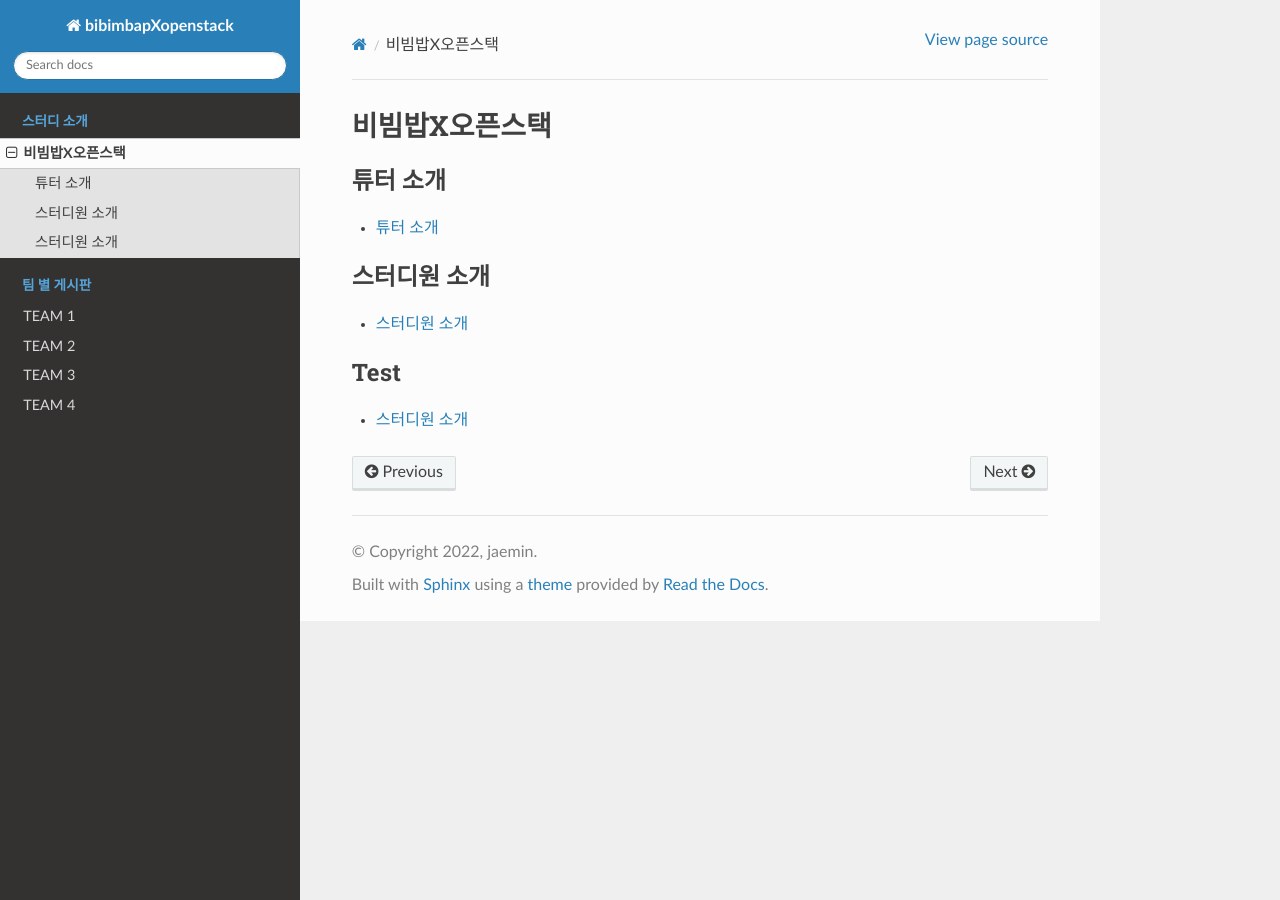
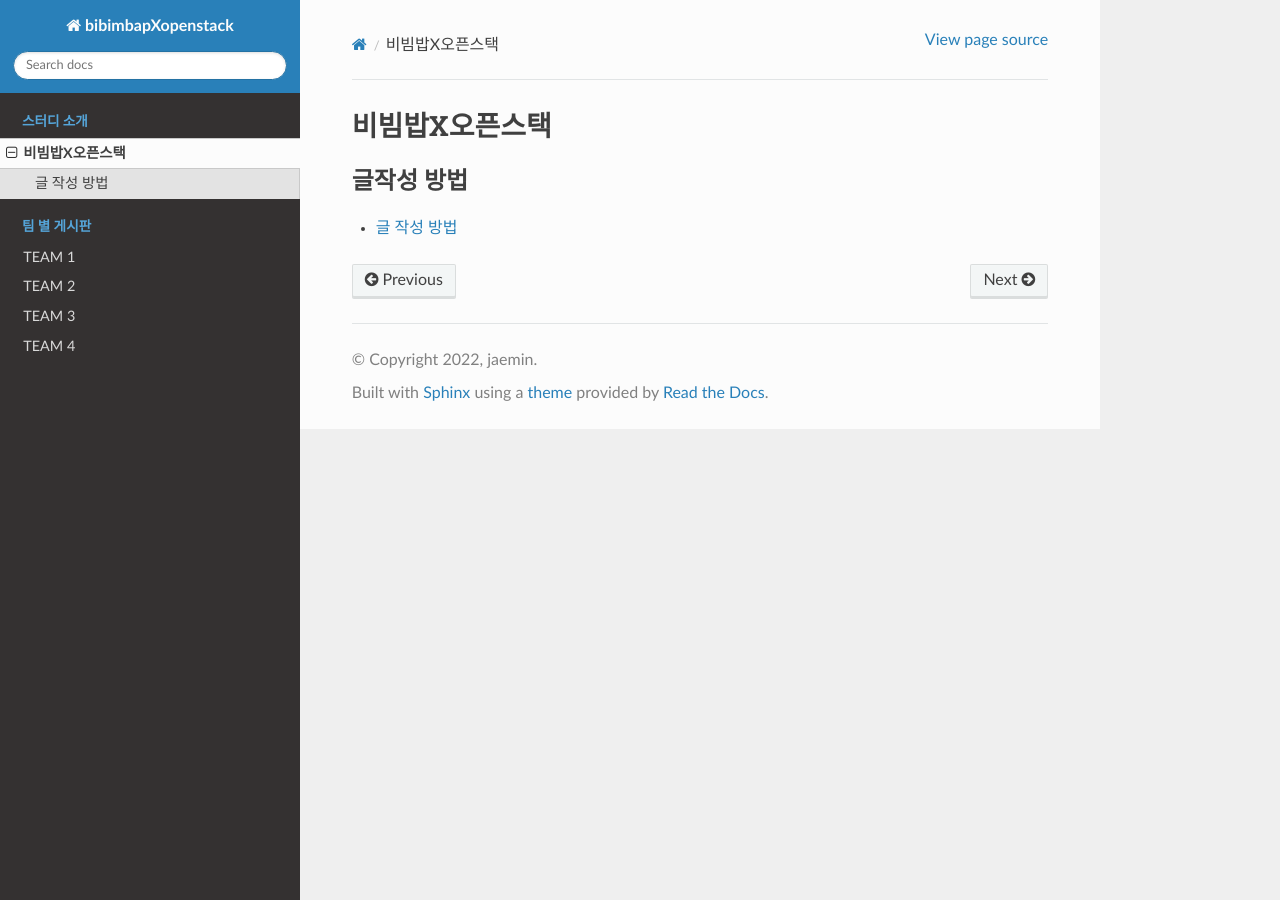
Before and after one commit to BiBimBapXOpenStack/bibimbapXopenstack, a Sphinx documentation site: the page built from docs/source/introduce/index.rst, in a window 1280 px wide. Built offline with Sphinx 7.4.7 and the Read the Docs theme 2.0.0, drawn with Linux system fonts in a browser that asks for light colours.

Commit message:
Feat : Update introduce page

```diff
--- /dev/null
+++ b/docs/source/introduce/docs/index.rst
@@ -0,0 +1,2 @@
+글 작성 방법
+=============
--- a/docs/source/introduce/index.rst
+++ b/docs/source/introduce/index.rst
@@ -3,19 +3,6 @@
 
 .. toctree::
    :maxdepth: 1
-   :caption: 튜터 소개
+   :caption: 글작성 방법
 
-   tutor.rst
-
-.. toctree::
-   :maxdepth: 1
-   :caption: 스터디원 소개
-
-   tutee.rst
-
-
-.. toctree::
-   :maxdepth: 1
-   :caption: Test
-
-   test.rst
+   docs/index.rst
--- a/docs/source/introduce/test.rst
+++ /dev/null
@@ -1,3 +0,0 @@
-스터디원 소개
-=============
-Hello tutee
--- a/docs/source/introduce/tutee.rst
+++ /dev/null
@@ -1,3 +0,0 @@
-스터디원 소개
-=============
-Hello tutee
--- a/docs/source/introduce/tutor.rst
+++ /dev/null
@@ -1,3 +0,0 @@
-튜터 소개
-=========
-Hello tutor
```
